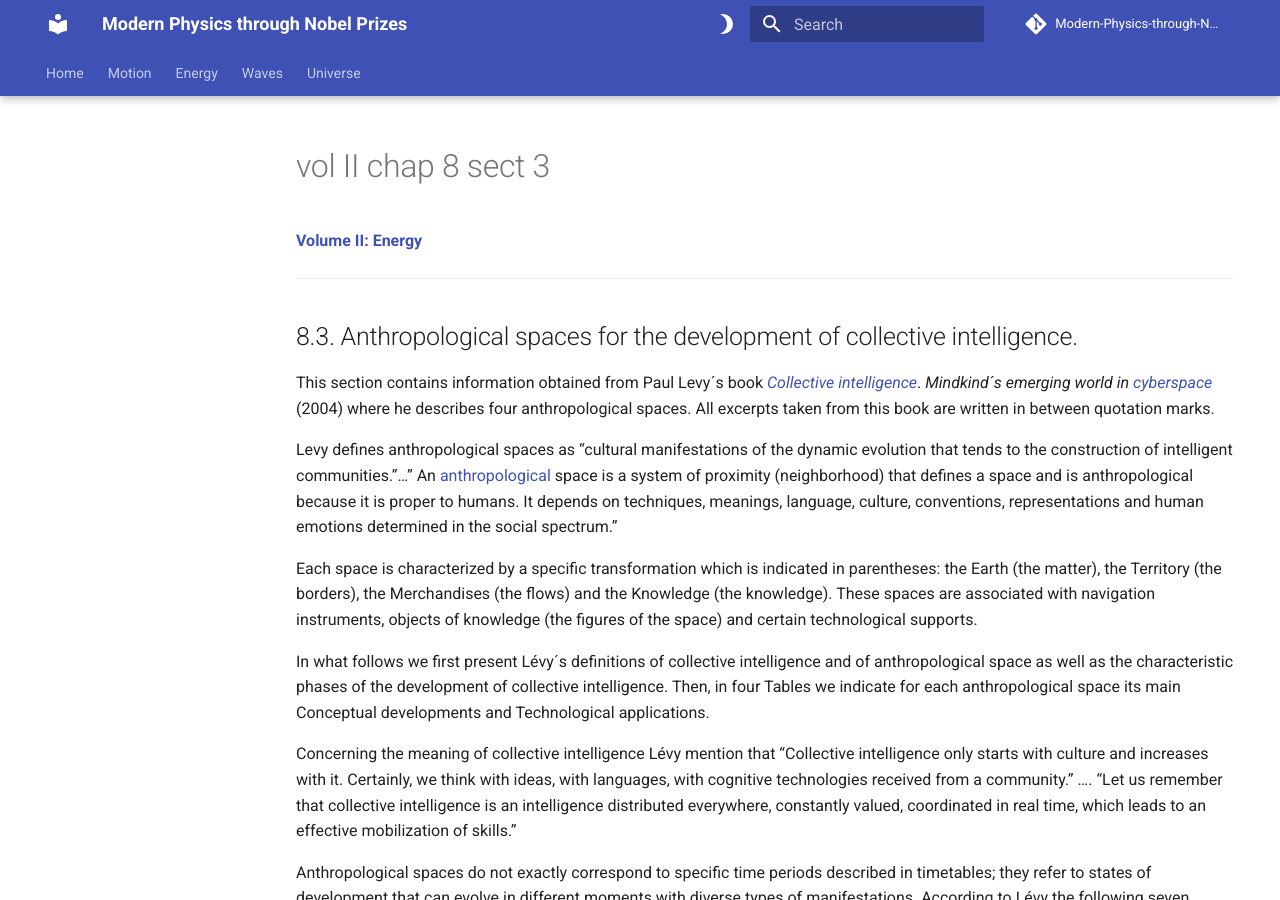
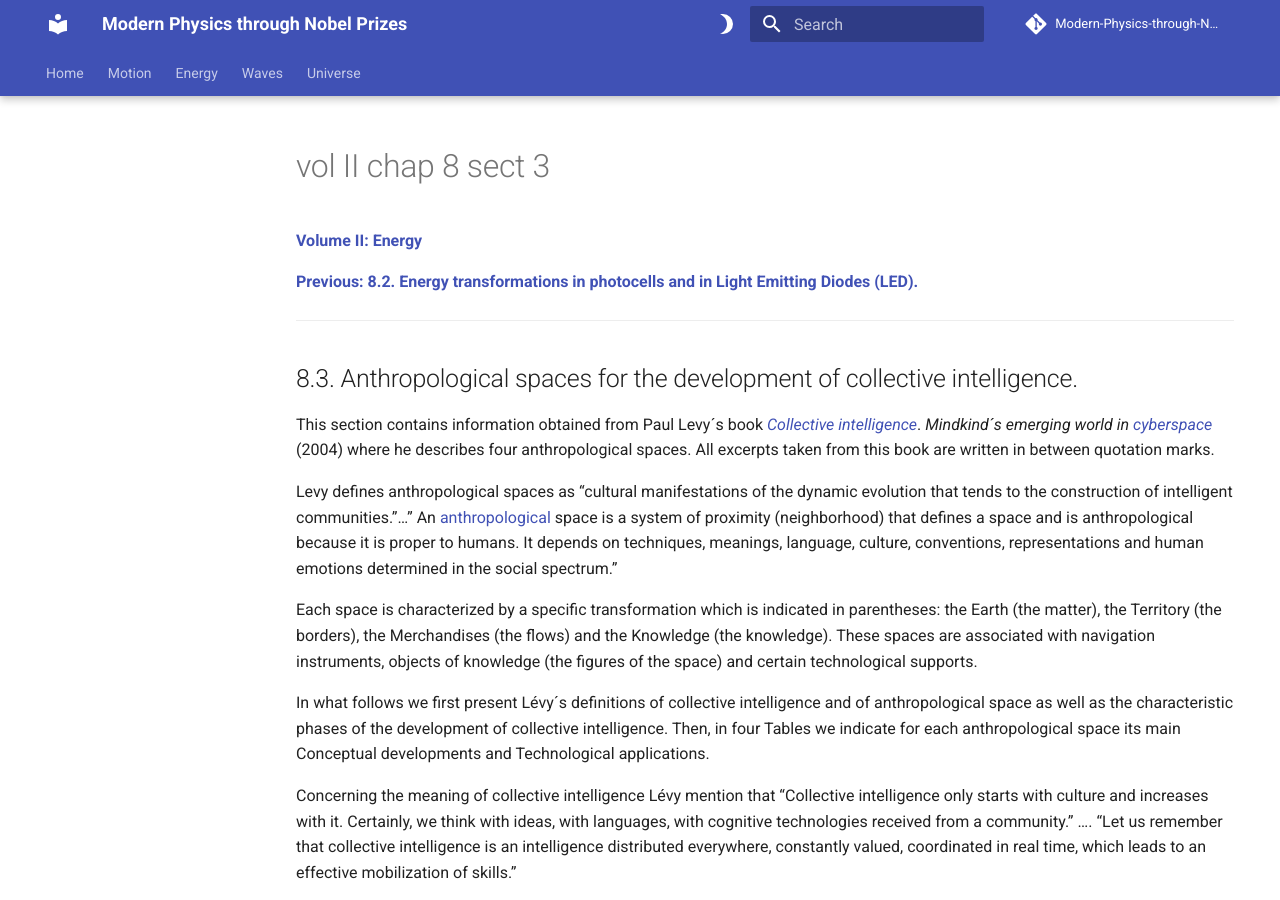
Before and after one commit to modphysnobel/modphysnobel.github.io, an MkDocs documentation site: the page built from docs/vol-II/vol-II-chap-8-sect-3.md, in a window 1280 px wide and 900 px high. Built offline with MkDocs 1.6.1 and Material for MkDocs 9.7.7, drawn with Linux system fonts in a browser that asks for light colours; some web fonts are replaced; comment, search, counter and statistics services are not loaded; some of the changed text lies outside the part shown.

Commit message:
Update vol-II-chap-8-sect-3.md

```diff
--- a/docs/vol-II/vol-II-chap-8-sect-3.md
+++ b/docs/vol-II/vol-II-chap-8-sect-3.md
@@ -1,5 +1,6 @@
+[**Volume II: Energy**](https://modphysnobel.github.io/vol-II/volume-II/)
 
-[**Volume II: Energy**](./volume-II.md)
+[**Previous: 8.2. Energy transformations in photocells and in Light Emitting Diodes (LED).**](https://modphysnobel.github.io/vol-III/vol-II-chap-8-sect-2/)
 
 ***
 
```
Also changed, not shown: other parts of docs/vol-II/vol-II-chap-8-sect-3.md (+1 -0 lines).
